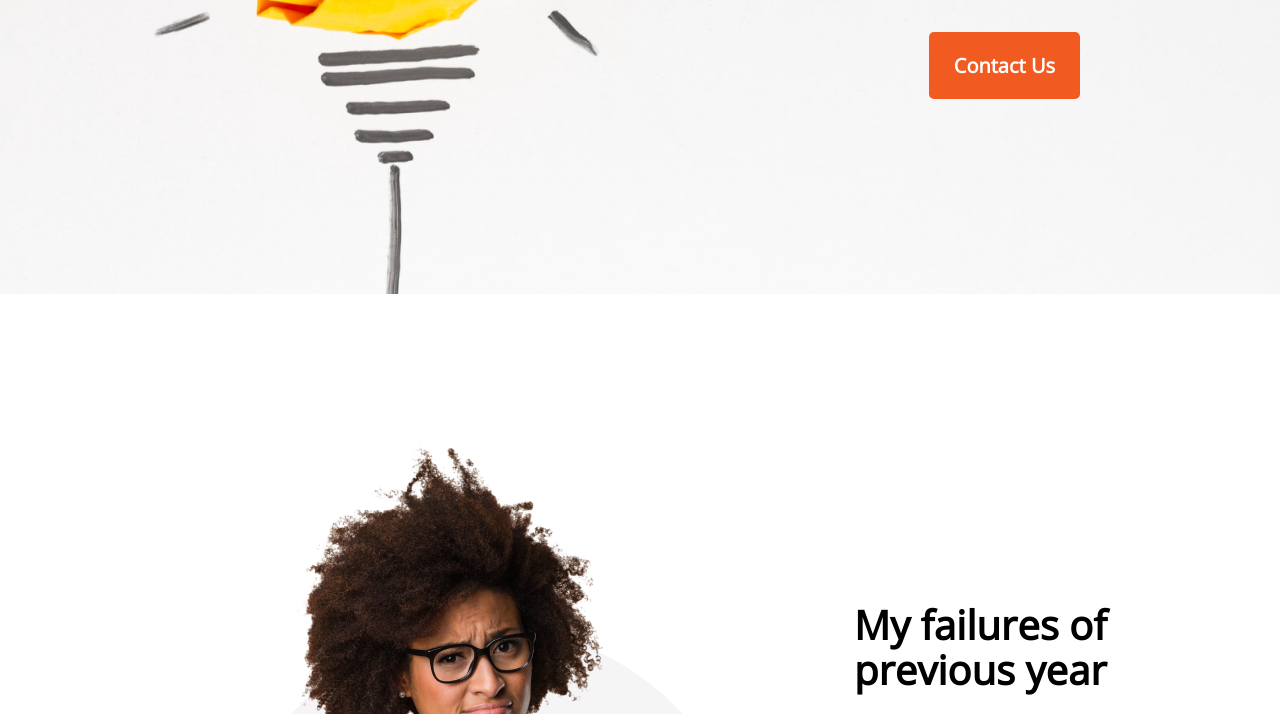
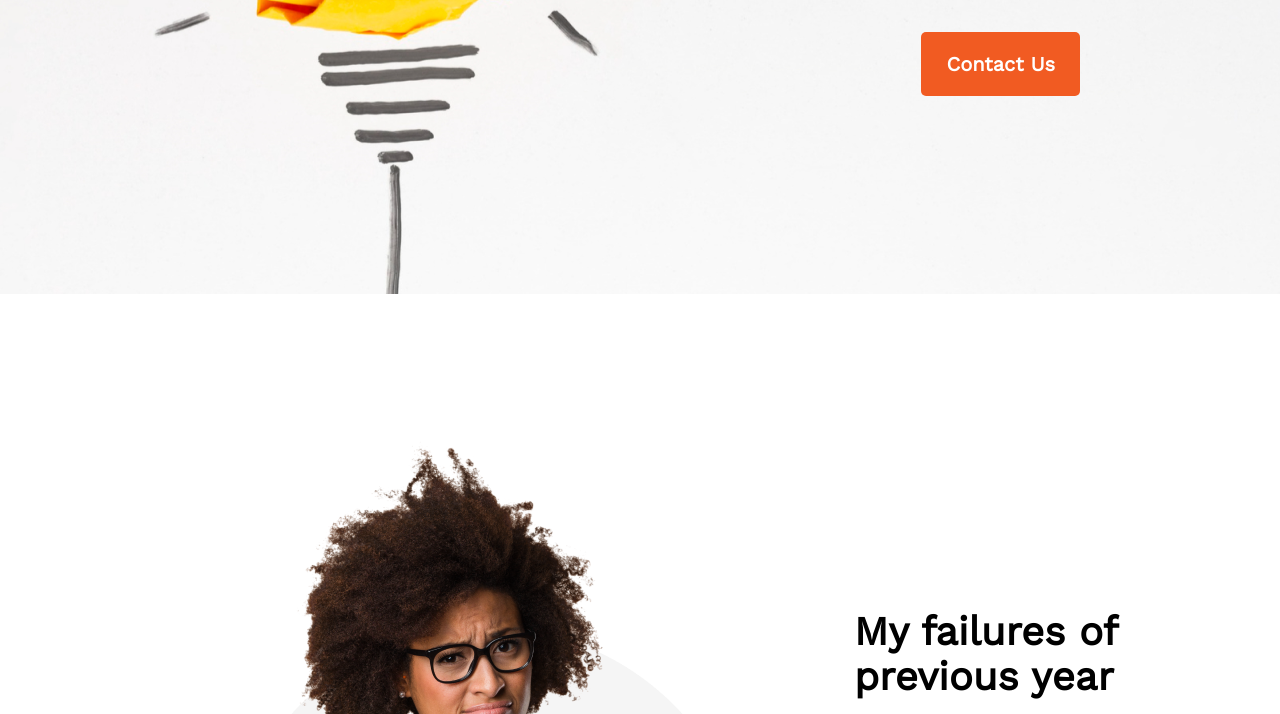
Before and after one commit to aaachris1820/assignment_1, a plain HTML site: page index.html in a window 1280 px wide. Shown: the part 506-1220 px from the top of the page. Drawn offline with nearby package versions, Linux system fonts and the light colour scheme.

Commit message:
changed font

```diff
--- a/css/style.css
+++ b/css/style.css
@@ -1,5 +1,5 @@
 * {
-    font-family: 'Open Sans', sans-serif;
+    font-family: 'Work Sans', sans-serif;
     margin: 0;
 }
 
--- a/index.html
+++ b/index.html
@@ -6,7 +6,7 @@
     <meta name="viewport" content="width=device-width, initial-scale=1.0">
     <title>Assignment 1</title>
     <link rel="stylesheet" href="css/style.css">
-    <link rel="preconnect" href="https://fonts.googleapis.com"><link rel="preconnect" href="https://fonts.gstatic.com" crossorigin><link href="https://fonts.googleapis.com/css2?family=Open+Sans&display=swap" rel="stylesheet">
+    <link rel="preconnect" href="https://fonts.googleapis.com"><link rel="preconnect" href="https://fonts.gstatic.com" crossorigin><link href="https://fonts.googleapis.com/css2?family=Work+Sans&display=swap" rel="stylesheet">
 </head>
 <body>
 
```
